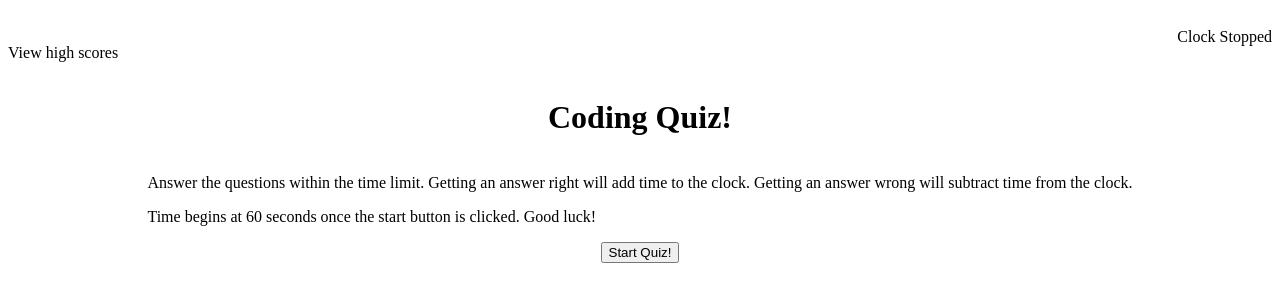
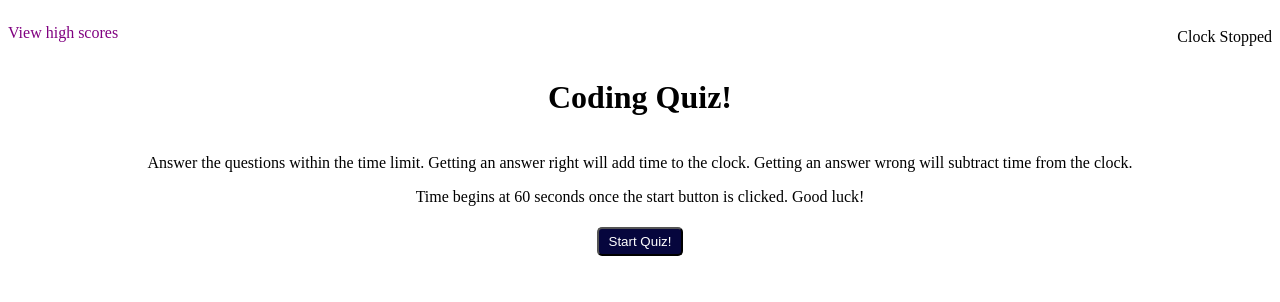
Before and after one commit to jbrister71/coding-quiz, a plain HTML site: page index.html in a window 1280 px wide. Drawn offline with Linux system fonts and the light colour scheme.

Commit message:
added some styles and fixed some bugs

```diff
--- a/assets/css/styles.css
+++ b/assets/css/styles.css
@@ -3,8 +3,9 @@ header {
     justify-content: space-between;
 }
 
-nav {
-    margin-top: 20px;
+.high-score-link {
+    padding: 0;
+    color: purple;
 }
 
 .timer {
@@ -22,7 +23,31 @@ main {
     flex: 1 100%;
 }
 
+.high-score-li {
+    padding: 5px;
+}
+
+.li-1 {
+    background-color: lightgray;
+}
+
+.li-2 {
+    background-color: gray;
+}
+
+.quiz-info {
+    text-align: center;
+}
+
 .answer-list {
     display: flex;
     flex-direction: column;
 }
+
+.btn {
+    margin: 5px;
+    padding: 5px 10px;
+    background-color: rgb(6, 6, 61);
+    color: white;
+    border-radius: 5px;
+}
--- a/index.html
+++ b/index.html
@@ -10,24 +10,24 @@
 <body>
     <header>
         <nav>
-            <p id="high-score-link">View high scores</a>
+            <p class="high-score-link" id="high-score-link">View high scores</a>
         </nav>
         <div class="timer" id="timer">Clock Stopped</div>
     </header>
     <main>
         <h1 class="questions" id="questions">Coding Quiz!</h1>
         <div class="answers" id="answers">
-            <p id="quiz-info-1">
+            <p class="quiz-info" id="quiz-info-1">
                 Answer the questions within the time limit. Getting an answer right will add time to the clock.
                 Getting an answer wrong will subtract time from the clock.
             </p>
-            <p id="quiz-info-2">
+            <p class="quiz-info" id="quiz-info-2">
                 Time begins at 60 seconds once the start button is clicked.
                 Good luck!
             </p>
         </div>
         <div id="start-container">
-            <button class="start-btn" id="start-btn">Start Quiz!</button>
+            <button class="btn start-btn" id="start-btn">Start Quiz!</button>
         </div>
         <div id="submit-container"></div>
     </main>
```
Also changed, not shown: high-scores.html (deleted, +0 -22 lines).
